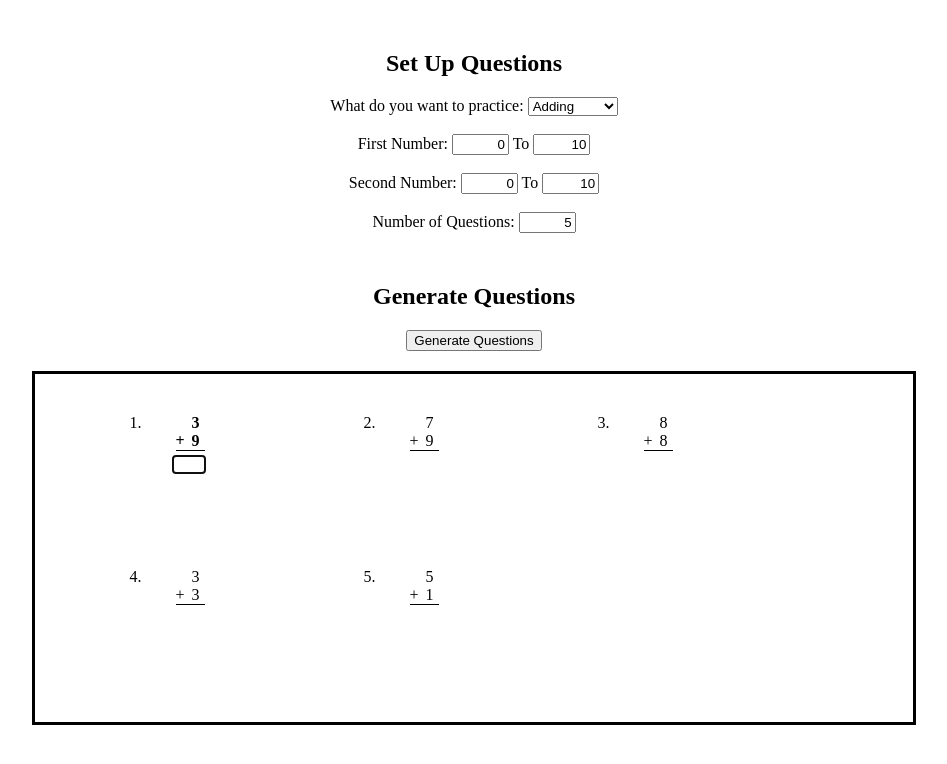
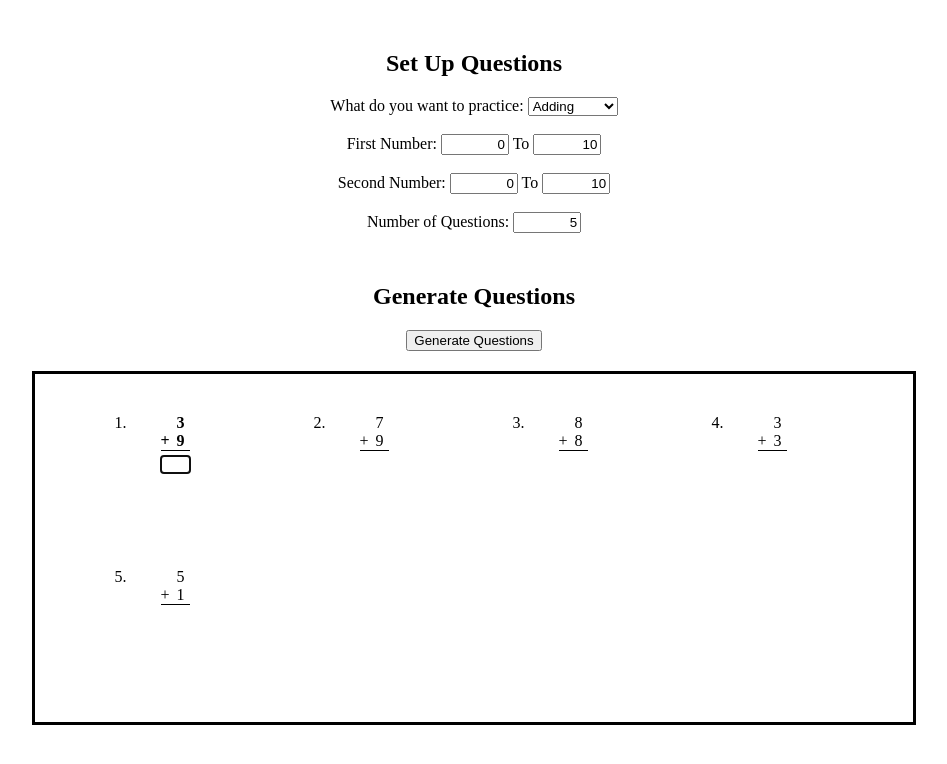
Before and after one commit to ykiflawi/ykiflawi.github.io, a website with bundled scripts: page arithmatics.html in a window 1280 px wide. Shown: the whole page, without its empty margins (166-1113 px from the left). Built offline with nearby package versions, Linux system fonts and the light colour scheme.

Commit message:
more flow changes

```diff
--- a/arithmatics.html
+++ b/arithmatics.html
@@ -23,16 +23,14 @@
       <br />
       <label for="minFirstOperand">First Number:</label>
       <input
-        type="text"
-        size="4"
+        type="number"
         value="0"
         name="minFirstOperand"
         id="minFirstOperand"
       />
       <label for="maxFirstOperand">To</label>
       <input
-        type="text"
-        size="4"
+        type="number"
         value="10"
         name="maxFirstOperand"
         id="maxFirstOperand"
@@ -41,16 +39,14 @@
       <br />
       <label for="minSecondOperand">Second Number:</label>
       <input
-        type="text"
-        size="4"
+        type="number"
         value="0"
         name="minSecondOperand"
         id="minSecondOperand"
       />
       <label for="maxSecondOperand">To</label>
       <input
-        type="text"
-        size="4"
+        type="number"
         value="10"
         name="maxSecondOperand"
         id="maxSecondOperand"
@@ -58,13 +54,7 @@
       <br />
       <br />
       <label for="numQuestions">Number of Questions: </label>
-      <input
-        type="text"
-        size="4"
-        value="5"
-        name="numQuestions"
-        id="numQuestions"
-      />
+      <input type="number" value="5" name="numQuestions" id="numQuestions" />
     </div>
     <div id="generateQuestionsBox">
       <h2>Generate Questions</h2>
--- a/arithmatics.js
+++ b/arithmatics.js
@@ -2,7 +2,6 @@ const FIRST_OPERAND = 1
 const SECOND_OPERAND = 2
 const ENTER = 13
 const TAB = 9
-//const TAB = 9
 export class Generator {
   static operator = "+"
   static minFirstOperand = 0
@@ -29,7 +28,7 @@ export class Generator {
 
     // now that we have some question boxes populated with html, set some event triggers
     $("[id^=answerBox]").on("keydown", function (e) {
-      if (e.keyCode === ENTER || e.keyCode === TAB) {
+      if (e.keyCode === ENTER) {
         e.preventDefault()
         const index = parseInt(e.target.id.substring("answer_".length))
         Generator.checkAnswers(parseInt($(`#${e.target.id}`).val()), index)
@@ -58,6 +57,24 @@ export class Generator {
         $(`#incorrectAnswer${index}`).show()
       }
     })
+
+    console.log(
+      Math.max([
+        Math.abs(this.minFirstOperand),
+        Math.abs(this.maxFirstOperand),
+        Math.abs(this.minaxSecondOperand),
+        Math.abs(this.maxSecondOperand),
+      ])
+    )
+    // and stylesheets
+    $(`[id^="answer_"]`).width(
+      Math.max(
+        Math.abs(this.minFirstOperand),
+        Math.abs(this.maxFirstOperand),
+        Math.abs(this.minSecondOperand),
+        Math.abs(this.maxSecondOperand)
+      ).toString().length * 11
+    )
 
     window.scrollTo(0, 0)
     Generator.highlightQuestion(0)
@@ -150,7 +167,7 @@ export class Generator {
         </div>
       </div>
       <div id="answerBox${index}">
-        <input type="text" size="${
+        <input type="number" size="${
           String(firstOperand).length
         }" id="answer_${index}" />
         <div id="feedback">
--- a/styles.css
+++ b/styles.css
@@ -1,5 +1,18 @@
-input {
+/* remove arrows from number input element */
+/* Chrome, Safari, Edge, Opera */
+input::-webkit-outer-spin-button,
+input::-webkit-inner-spin-button {
+  -webkit-appearance: none;
+  margin: 0;
+}
+
+input[type="number"] {
   text-align: right;
+  width: 60px;
+
+  /* remove arrows from number input element */
+  /* Firefox */
+  -moz-appearance: textfield;
 }
 
 .questionNumber {
@@ -39,7 +52,7 @@ input {
 
 .questionBox {
   display: inline-block;
-  margin: 20px 80px 20px 75px;
+  margin: 20px 60px 20px 60px;
   min-width: 75px;
   text-align: right;
 }
```
